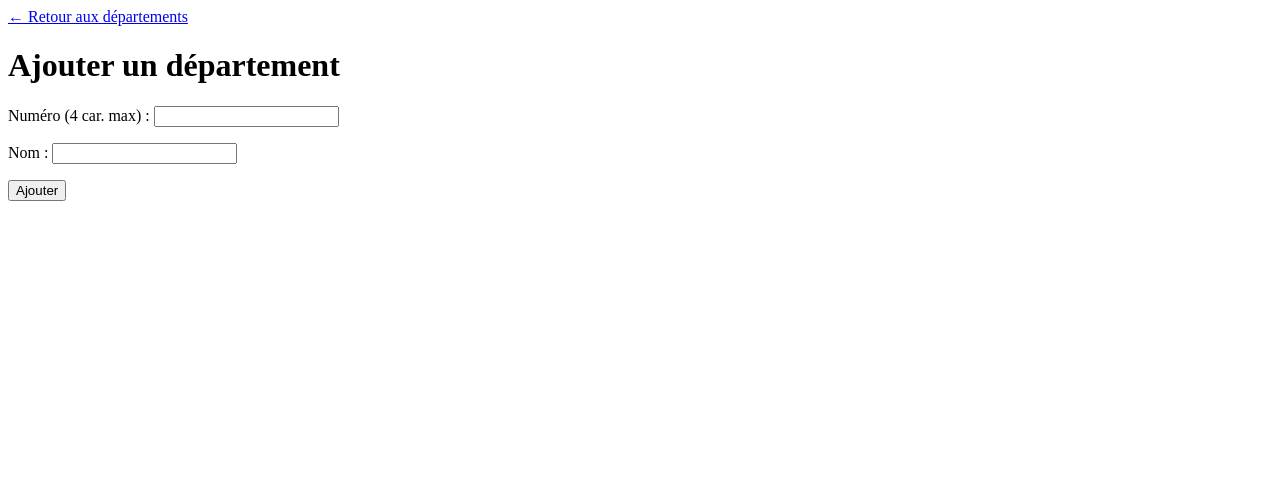
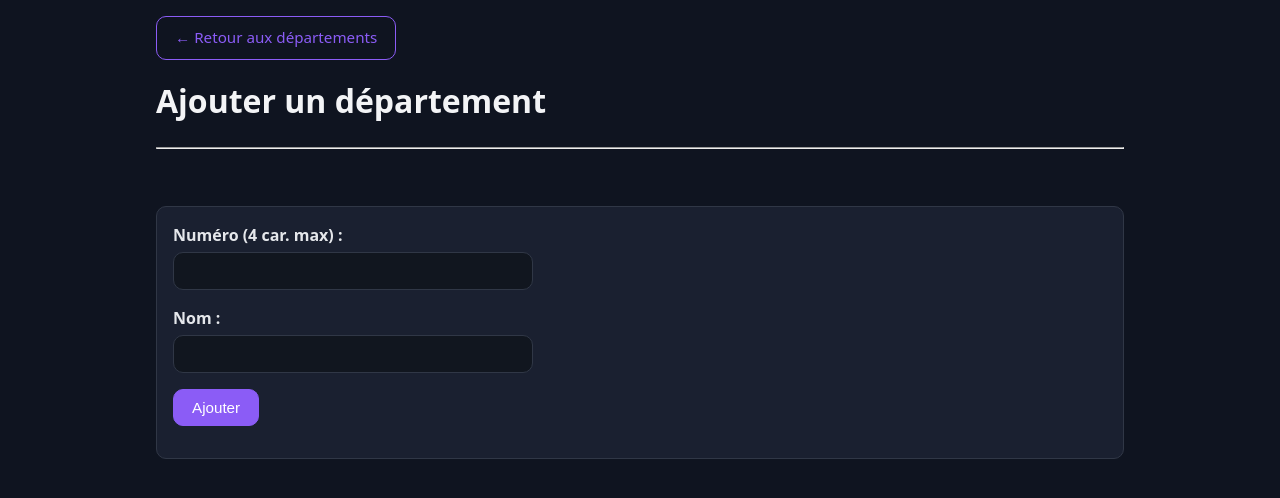
Before and after one commit to JedidiaRakotomalala/SRC-TP-REAL, a PHP site: page /pages/dept_form.php in a window 1280 px wide. Shown: the top 498 px of the page. Run offline with PHP 8.4, Linux system fonts and the light colour scheme; some libraries are stand-ins or nearby versions.

Commit message:
update dept_form

```diff
--- a/src-tp-real/pages/dept_form.php
+++ b/src-tp-real/pages/dept_form.php
@@ -36,10 +36,13 @@
 <html>
     <head>
         <title><?= $editing ? "Modifier" : "Ajouter" ?> un département</title>
+        <link rel="stylesheet" href="../design/theme-dark/style.css">
     </head>
     <body>
-    <p><a href="index.php">&larr; Retour aux départements</a></p>
-    <h1><?= $editing ? "Modifier le département $dept_no" : "Ajouter un département" ?></h1>
+        <div class="container">
+        <a href="index.php" class="btn btn-secondary">&larr; Retour aux départements</a>
+            <h1 class="mt"><?= $editing ? "Modifier le département $dept_no" : "Ajouter un département" ?></h1>
+            <hr>
 
             <?php if ($success) { ?>
                 <p style="color:green;">Enregistré.</p>
@@ -47,17 +50,23 @@
             <?php if ($error !== '') { ?>
                 <p style="color:red;"><?= htmlspecialchars($error) ?></p>
             <?php } ?>
-
+        <br>
+        <br>
+        <div class="card ">
             <form method="post" action="dept_form.php<?= $editing ? '?dept_no=' . urlencode($dept_no) : '' ?>">
                 <input type="hidden" name="mode" value="<?= $editing ? 'edit' : 'add' ?>">
-        <p>
-            Numéro (4 car. max) :
-            <input type="text" name="dept_no" maxlength="4"
+                <div class="form-group">
+                    <label for="dept_no">Numéro (4 car. max) :</label>
+                    <input class="form-control" type="text" name="dept_no" maxlength="4"
                            value="<?= htmlspecialchars($dept_no) ?>"
                            <?= $editing ? 'readonly' : '' ?>>
-        </p>
-        <p>Nom : <input type="text" name="dept_name" value="<?= htmlspecialchars($dept_name) ?>"></p>
-        <p><input type="submit" value="<?= $editing ? 'Modifier' : 'Ajouter' ?>"></p>
+                </div>
+                    <div class="form-group">
+                    <label for="dept_name">Nom : </label>
+                    <input class="form-control" type="text" name="dept_name" value="<?= htmlspecialchars($dept_name) ?>"></p>
+                </div>
+                <input type="submit" class="btn" value="<?= $editing ? 'Modifier' : 'Ajouter' ?>"></p>
             </form>
+        </div>
     </body>
 </html>
```
Lines whose indentation alone changed are shown as unchanged.
